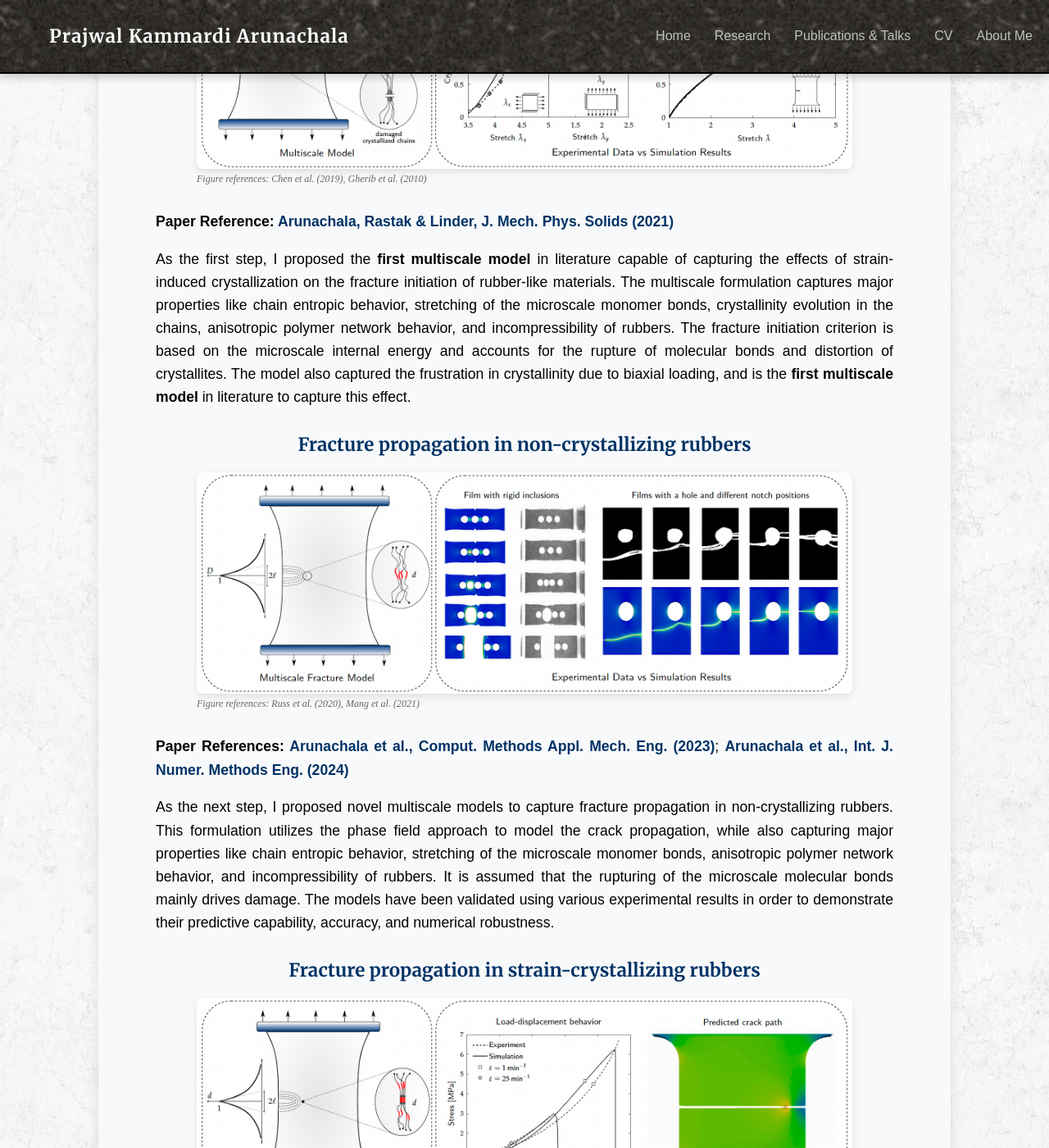
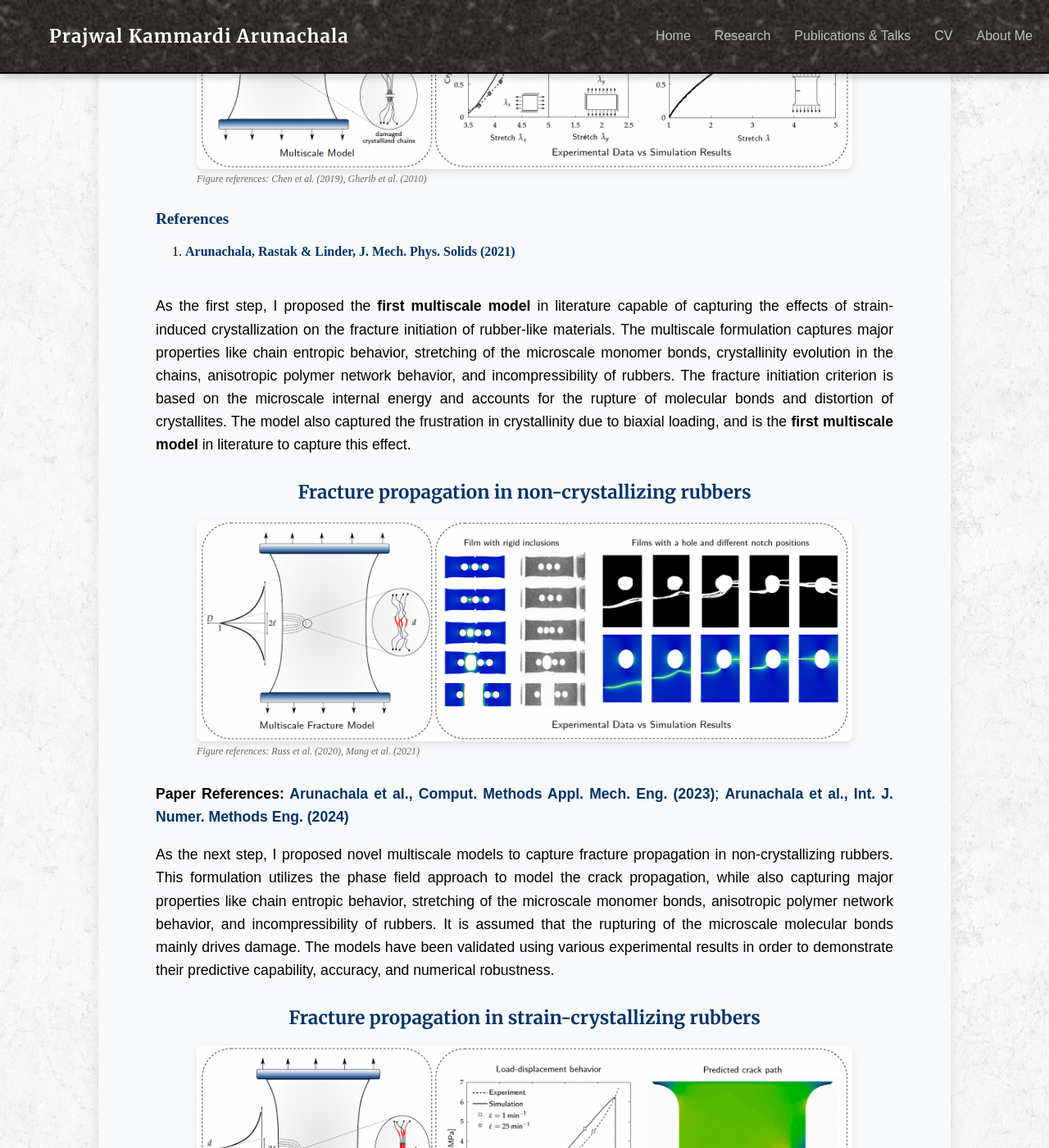
Before and after one commit to prajwalka/prajwalka.github.io, a Jekyll site: the page built from research.md, in a window 1280 px wide and 1400 px high, scrolled down 2690 px. Shown: the whole window at 82% size. Built offline with Jekyll 4.4.1, drawn with Linux system fonts in a browser that asks for light colours; some web fonts are replaced; some of the changed text lies outside the part shown.

Commit message:
Updating research

```diff
--- a/assets/style.css
+++ b/assets/style.css
@@ -475,3 +475,29 @@ p {
   height: 800px;
   border: none;
 }
+
+/* Reference list in research page formatting */
+.reference-list {
+  padding-left: 50px;         /* same as .research-subsection p */
+  max-width: 900px;           /* match paragraph width */
+  margin-top: 20px;
+  margin-bottom: 40px;
+}
+
+.reference-list h4 {
+  font-size: 1.2em;
+  color: #003366;             /* same as your subsection headers */
+  margin-bottom: 10px;
+}
+
+.reference-list ol {
+  padding-left: 20px;         /* indent list a bit more */
+  line-height: 1.6;
+  font-size: 1em;
+  color: black;
+  list-style-position: inside;
+}
+
+.reference-list li {
+  margin-bottom: 8px;
+}
--- a/research.md
+++ b/research.md
@@ -61,7 +61,12 @@ industrial processing, where it can be harnessed to tailor the properties of fin
       <figcaption class="figure-caption">Figure references: Chen et al. (2019), Gherib et al. (2010)</figcaption>
   </figure>
 
-    <p><strong>Paper Reference: </strong> <a href="https://www.sciencedirect.com/science/article/pii/S0022509621002593" target="_blank"> Arunachala, Rastak & Linder, J. Mech. Phys. Solids (2021) </a></p>
+    <div class="reference-list">
+      <h4>References</h4>
+      <ol>
+      <li><a href="https://www.sciencedirect.com/science/article/pii/S0022509621002593" target="_blank"> Arunachala, Rastak & Linder, J. Mech. Phys. Solids (2021) </a></li>
+      </ol>
+    </div>
 
     <p>
       As the first step, I proposed the <strong>first multiscale model</strong> in literature capable of capturing the effects of strain-induced crystallization on the fracture initiation of rubber-like materials. The multiscale formulation captures major properties like chain entropic behavior, stretching of the microscale monomer bonds, crystallinity evolution in the chains, anisotropic polymer network behavior, and incompressibility of rubbers. The fracture initiation criterion is based on the microscale internal energy and accounts for the rupture of molecular bonds and distortion of crystallites. The model also captured the frustration in crystallinity due to biaxial loading, and is the <strong>first multiscale model</strong> in literature to capture this effect.
```
Also changed, not shown: other parts of research.md (+2 -2 lines).
